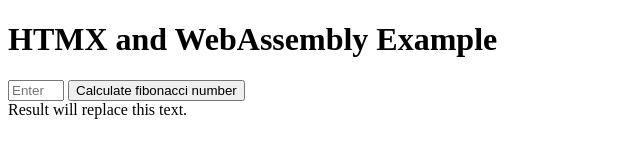
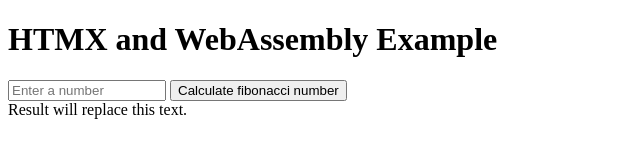
Before and after one commit to guillemaru/htmx_webassembly_intro, a website: page index.html in a window 1280 px wide. Shown: the whole page, without its empty margins (0-640 px from the left). Drawn offline with Linux system fonts and the light colour scheme.

Commit message:
Update index.html

```diff
--- a/index.html
+++ b/index.html
@@ -6,7 +6,7 @@
 </head>
 <body>
     <h1>HTMX and WebAssembly Example</h1>
-    <input type="number" name="fiboInput" id="inputNumber"
+    <input style="width: 150px;" type="number" name="fiboInput" id="inputNumber"
         placeholder="Enter a number" pattern="[0-9]+"
         min="0" max="46">
     <button hx-post="http://localhost:3000/api/computePrimes"
```
